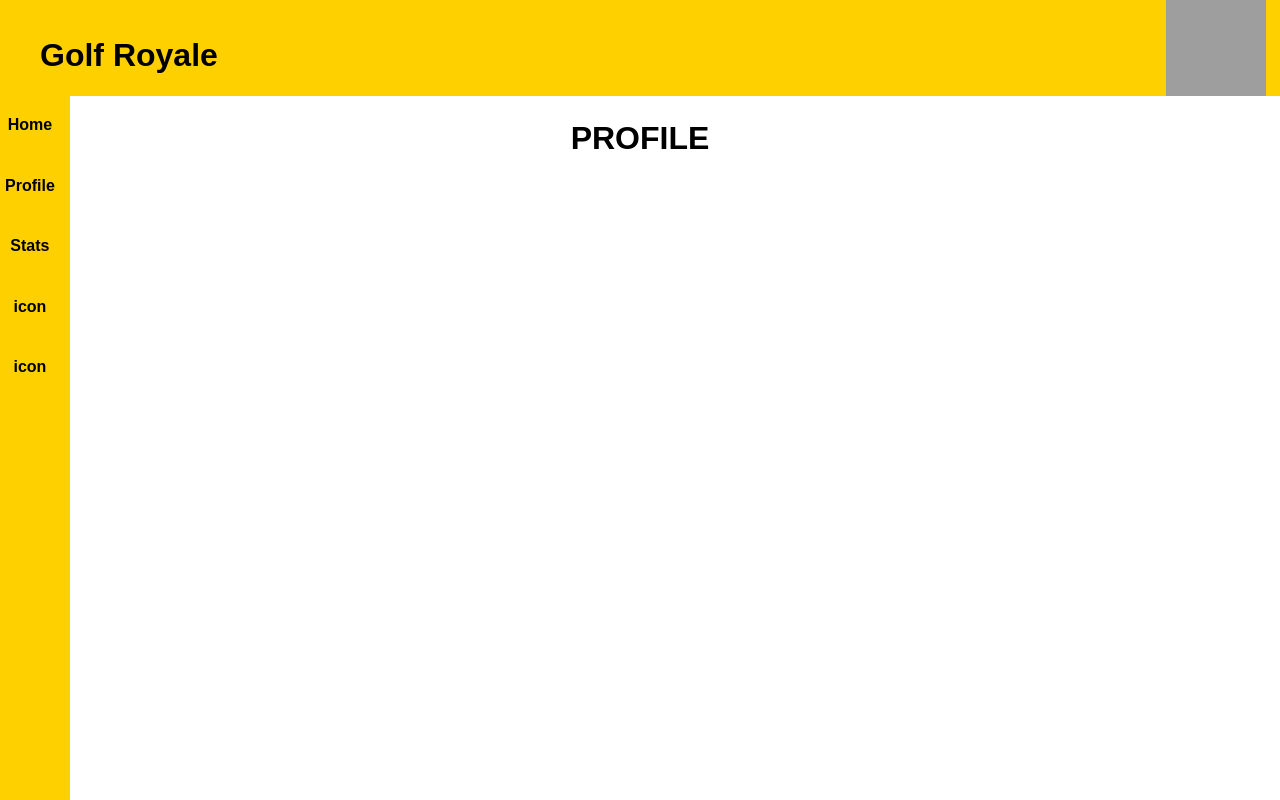
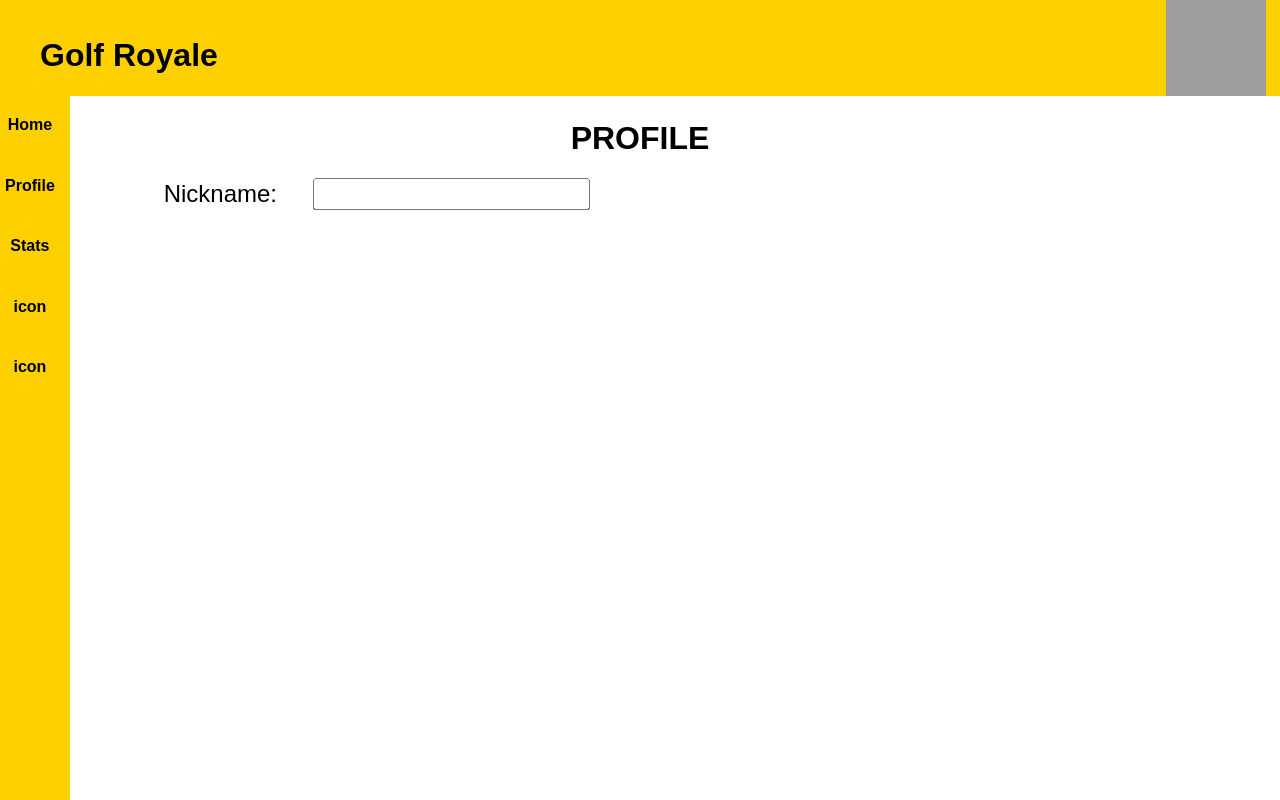
Before and after one commit to WaltDeyzel/scoreboard, a React (Create React App) app: page /user-profile in a window 1280 px wide. Built offline with nearby package versions, Linux system fonts and the light colour scheme; grey boxes are pictures that could not be loaded.

Commit message:
The starting blocks of the profile page: an input field for your nickname

```diff
--- /dev/null
+++ b/src/container/UserProfilePage/UserProfilePage.css
@@ -0,0 +1,14 @@
+.leftbox{
+    position: absolute;
+    zoom: 150%;
+    left: 10%;
+}
+
+
+.prompt{
+    /* for all prompts in tables */
+    width: 40%;
+}
+
+#name{
+}
--- a/src/container/UserProfilePage/UserProfilePage.js
+++ b/src/container/UserProfilePage/UserProfilePage.js
@@ -1,10 +1,27 @@
 import React, { Component } from 'react'
+import './UserProfilePage.css'
 
 class ProfilePage extends Component {
     render(){
+
+        // TO DO: get past info of user
+        // TO DO: add button to save
+
         return(
             <div>
                 <h1>PROFILE</h1>
+                <div class="leftbox">
+                    <table border="0" cellSpacing="0" cellPadding="0">
+                        <tbody>
+                            <tr class="row1">
+                                <td class="prompt">Nickname:</td>
+                                <td>
+                                    <input type="text" name="name" id="name"></input>
+                                </td>
+                            </tr>
+                        </tbody>
+                    </table>
+                </div>
             </div>
         );
     }
```
Also changed, not shown: 1 other file (tests, documents, lock files or other folders).
